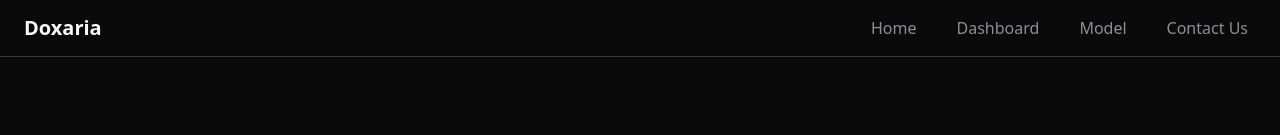
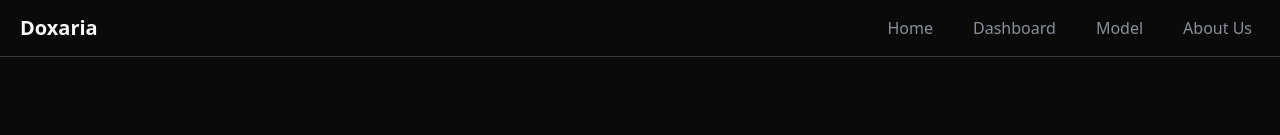
Before and after one commit to Youssef-Kharroubi/Dev-Elites, a React (Vite) app in the folder Doxaria-UI/: page / in a window 1280 px wide. Shown: the top 135 px of the page. Built offline with nearby package versions, Linux system fonts and the light colour scheme.

Commit message:
refactor: some small updates regarding style and layout

```diff
--- a/Doxaria-UI/src/App.tsx
+++ b/Doxaria-UI/src/App.tsx
@@ -3,6 +3,7 @@ import Header from "./components/layout/Header.tsx";
 import {BrowserRouter as Router,Routes,Route} from "react-router-dom";
 import Home from "./pages/Home.tsx";
 import Model from "./pages/Model.tsx";
+import AboutUs from "./components/sections/AboutUs.tsx";
 
 function App() {
 
@@ -14,6 +15,7 @@ function App() {
               <Routes>
                   <Route path="/" element={<Home />}/>
                   <Route path="/Model" element={<Model/>}/>
+                  <Route path="/AboutUs" element={<AboutUs/>}/>
               </Routes>
           </div>
       </Router>
--- a/Doxaria-UI/src/components/layout/Header.tsx
+++ b/Doxaria-UI/src/components/layout/Header.tsx
@@ -6,7 +6,7 @@ export default function Header() {
                 <a href="/" className=" text-content  p-2 rounded-md hover:bg-light/20 hover:text-light transition-colors ease-in-out duration-200  ">Home</a>
                 <a href="/" className=" text-content p-2 rounded-md hover:bg-light/20 hover:text-light transition-colors ease-in-out duration-200  ">Dashboard</a>
                 <a href="/Model" className=" text-content p-2 rounded-md hover:bg-light/20 hover:text-light transition-colors ease-in-out duration-200  ">Model</a>
-                <a href="/" className=" text-content p-2 rounded-md hover:bg-light/20 hover:text-light transition-colors ease-in-out duration-200  ">Contact Us</a>
+                <a href="/AboutUs" className=" text-content p-2 rounded-md hover:bg-light/20 hover:text-light transition-colors ease-in-out duration-200  ">About Us</a>
             </nav>
         </header>
     )
--- a/Doxaria-UI/tailwind.config.js
+++ b/Doxaria-UI/tailwind.config.js
@@ -13,7 +13,7 @@ module.exports = {
     },
     container: {
       center: true,
-      padding: "24px",
+      padding: "20px",
     }
   },
   plugins: [],
```
